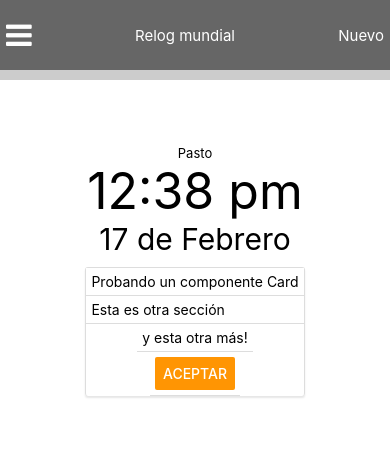
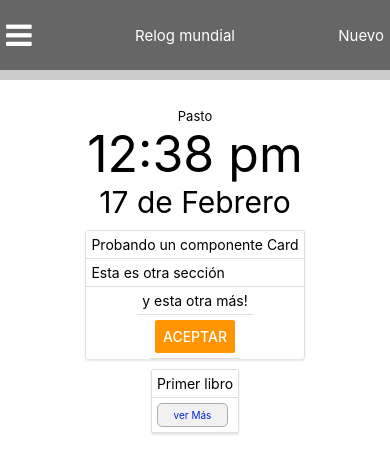
Before and after one commit to davidz1113/diccionario-react-native, a React Native app: screen / in a window 390 px wide. Shown: the top 474 px of the page. Built offline with nearby package versions, Linux system fonts and the light colour scheme.

Commit message:
implemenado botones

```diff
--- /dev/null
+++ b/src/components/boton.js
@@ -0,0 +1,32 @@
+import React from 'react';
+import { Text, TouchableOpacity } from 'react-native';
+
+const Boton = (props) => {
+    const {contendorStyle,textStyles} = styles;
+    return (
+        <TouchableOpacity style={contendorStyle}>
+            <Text style={textStyles}>{props.texto}</Text>
+        </TouchableOpacity>
+    )
+}
+
+const styles = {
+    contendorStyle: {
+        // flex: 1,
+        alignSelf: 'stretch',
+        backgroundColor: '#f1f1f1',
+        borderRadius: 5,
+        borderWidth: 1,
+        borderColor: '#acacac',
+        marginRight: 5,
+        padding: 5
+    },
+    textStyles: {
+        alignSelf: 'center',
+        color: '#0022d1',
+        fontSize: 10,
+        fontWeight: '400'
+    }
+}
+
+export default Boton;
--- a/src/components/display.js
+++ b/src/components/display.js
@@ -2,7 +2,7 @@ import React from 'react';
 import { Text, View, Button } from 'react-native';
 import Card from './card'
 import CardSection from './cardSection';
-
+import Libro from './libro';
 
 const Display = (props) => {
     const {
@@ -60,6 +60,8 @@ const Display = (props) => {
                     </View>
 
                 </Card>
+                    <Libro/>
+
             </View>
 
         </View>
--- /dev/null
+++ b/src/components/libro.js
@@ -0,0 +1,20 @@
+import React from 'react';
+import { Text, TouchableOpacity } from 'react-native';
+import Card from './card'
+import CardSection from './cardSection';
+import Boton from './boton';
+
+const Libro = () => {
+    return (
+        <Card>
+            <CardSection>
+                <Text>Primer libro</Text>
+            </CardSection>
+            <CardSection>
+               <Boton texto={'ver Más'}/>
+            </CardSection>
+        </Card>
+    )
+}
+
+export default Libro;
```
